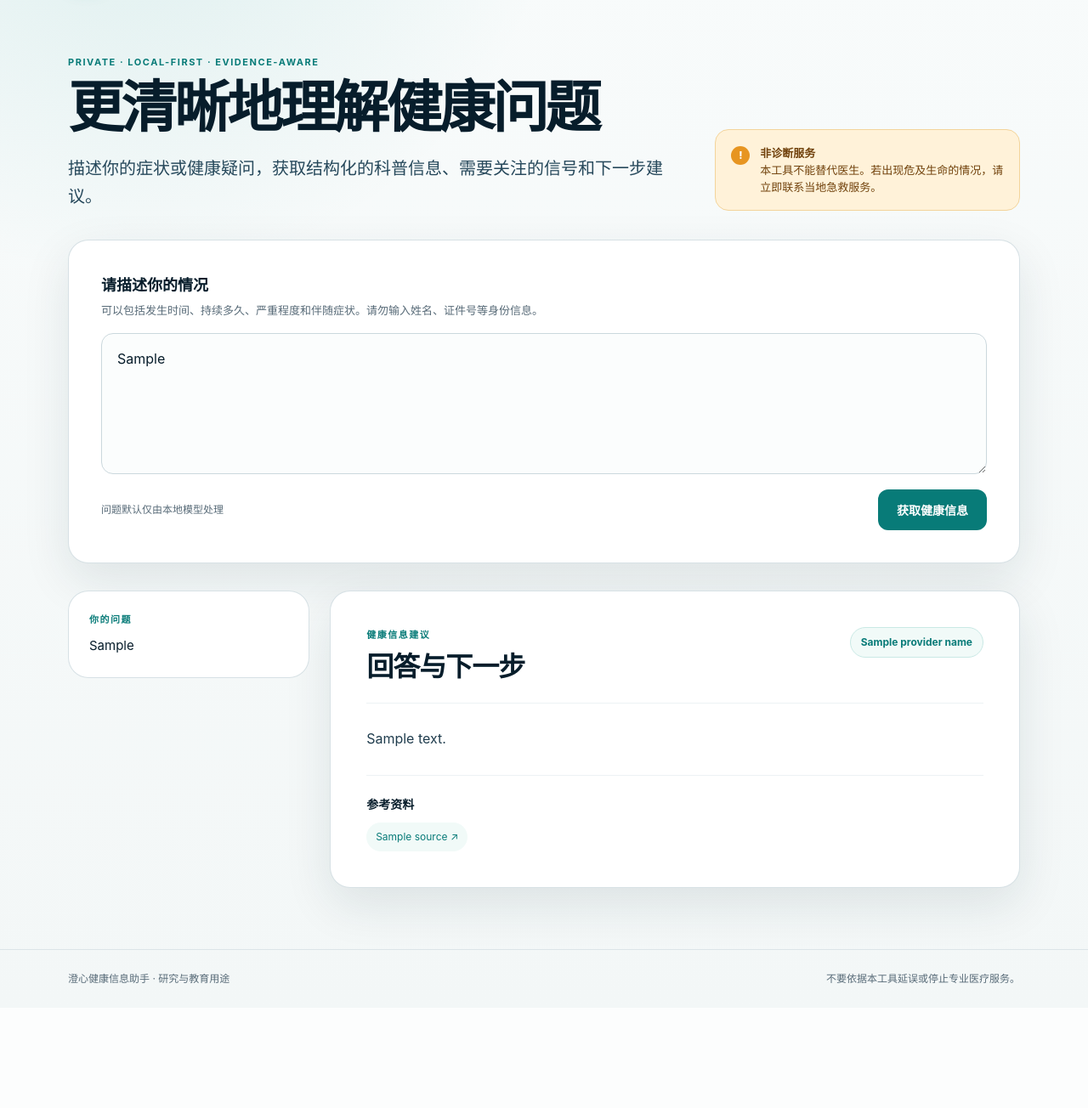
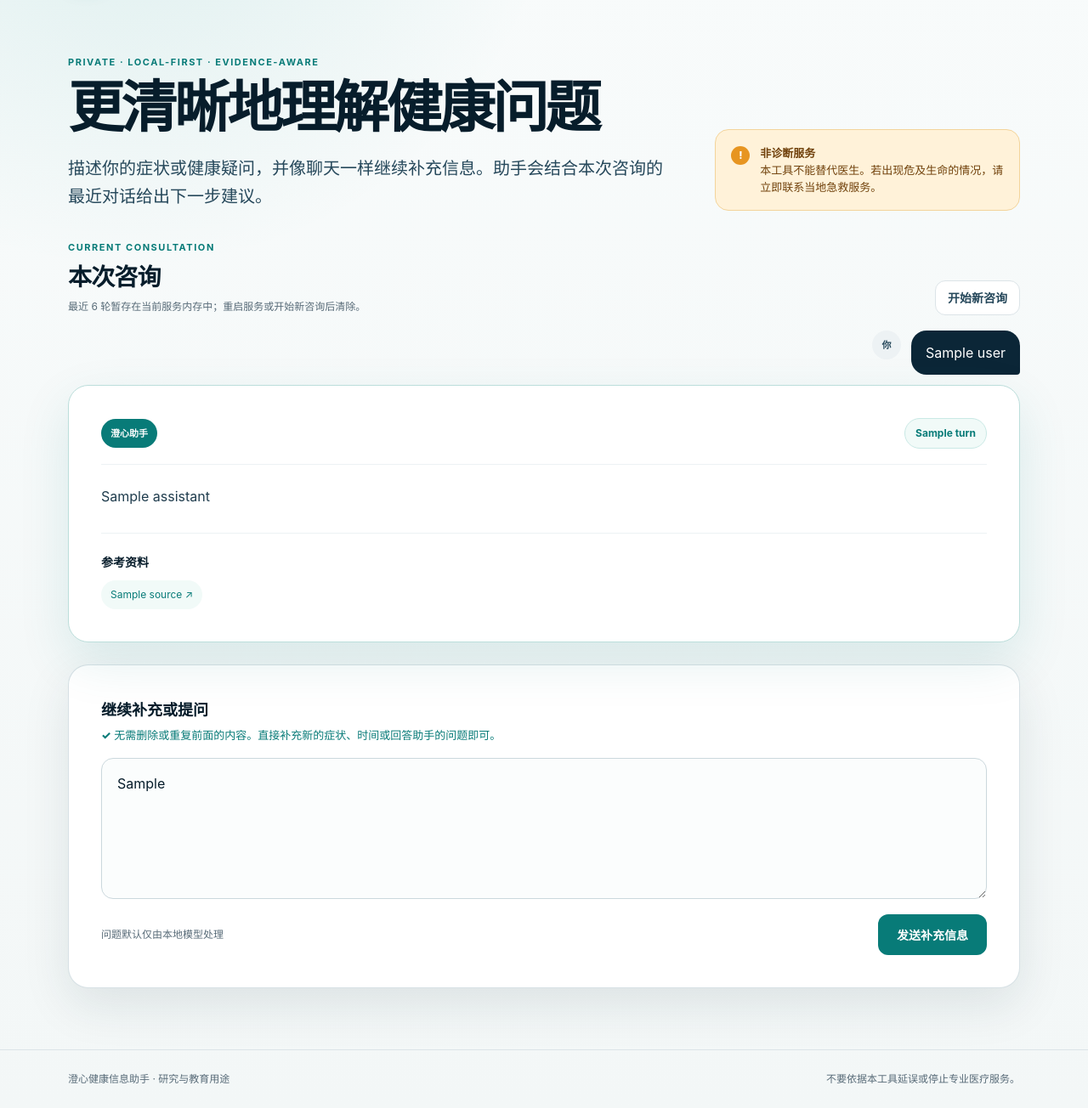
Before and after one commit to phoenix-zhou/GPT2-mcc, a Flask app: template templates/index.html in a window 1280 px wide. Shown: the part 83-1387 px from the top of the page at 85% size. Before the commit the page ends 1240 px from the top, so only its background shows below. Run offline with Flask 3, Linux system fonts and the light colour scheme; the template is opened without the code that fills it: most values are stand-ins (such as "Sample title", 1, 10 or a date in 2020).

Commit message:
Add bounded multi-turn consultations

```diff
--- a/app.py
+++ b/app.py
@@ -3,11 +3,22 @@
 from __future__ import annotations
 
 import logging
+import os
+import secrets
+import uuid
 from collections.abc import Callable
 
 import bleach
 import markdown
-from flask import Flask, current_app, render_template, request
+from flask import (
+    Flask,
+    current_app,
+    redirect,
+    render_template,
+    request,
+    session,
+    url_for,
+)
 from markupsafe import Markup, escape
 
 Predictor = Callable[[str], str]
@@ -67,12 +78,16 @@ def create_app(
     cloud_predictor: Predictor | None = None,
     safety_router=None,
     knowledge_base=None,
+    conversation_store=None,
 ) -> Flask:
     """Create the web application, optionally injecting a test predictor."""
     app = Flask(__name__)
     app.config.from_mapping(
+        SECRET_KEY=os.getenv("GPT2_MCC_SECRET_KEY") or secrets.token_hex(32),
         MAX_INPUT_LENGTH=1000,
         CLOUD_ENHANCEMENT_ENABLED=False,
+        SESSION_COOKIE_HTTPONLY=True,
+        SESSION_COOKIE_SAMESITE="Lax",
     )
     app.config.from_prefixed_env(prefix="GPT2_MCC")
     app.jinja_env.filters["render_markdown"] = render_markdown
@@ -96,23 +111,61 @@ def create_app(
         knowledge_base = LocalKnowledgeBase()
     app.extensions["safety_router"] = safety_router
     app.extensions["knowledge_base"] = knowledge_base
+    if conversation_store is None:
+        try:
+            from .conversation import InMemoryConversationStore
+        except ImportError:
+            from conversation import InMemoryConversationStore
+
+        conversation_store = InMemoryConversationStore()
+    app.extensions["conversation_store"] = conversation_store
+
+    def get_conversation_id() -> str:
+        conversation_id = session.get("conversation_id")
+        if not conversation_id:
+            conversation_id = uuid.uuid4().hex
+            session["conversation_id"] = conversation_id
+        return conversation_id
+
+    def page_context(**extra):
+        conversation_id = get_conversation_id()
+        return {
+            "conversation": current_app.extensions["conversation_store"].get(
+                conversation_id
+            ),
+            **extra,
+        }
 
     @app.get("/")
     def index():
-        return render_template("index.html")
+        return render_template("index.html", **page_context())
+
+    @app.post("/conversation/reset")
+    def reset_conversation():
+        conversation_id = get_conversation_id()
+        current_app.extensions["conversation_store"].clear(conversation_id)
+        session["conversation_id"] = uuid.uuid4().hex
+        return redirect(url_for("index"))
 
     @app.post("/ask")
     def ask():
+        conversation_id = get_conversation_id()
+        conversation_store = current_app.extensions["conversation_store"]
+        history = conversation_store.get(conversation_id)
         user_input = request.form.get("user_input", "").strip()
         if not user_input:
-            return render_template("index.html", error="请输入咨询内容。"), 400
+            return render_template(
+                "index.html", **page_context(error="请输入咨询内容。")
+            ), 400
 
         max_length = int(current_app.config["MAX_INPUT_LENGTH"])
         if len(user_input) > max_length:
             return render_template(
                 "index.html",
-                user_input=user_input,
-                error=f"输入内容不能超过 {max_length} 个字符。",
+                **page_context(
+                    user_input=user_input,
+                    error=f"输入内容不能超过 {max_length} 个字符。",
+                ),
             ), 400
 
         use_cloud = request.form.get("use_cloud") == "on"
@@ -123,19 +176,29 @@ def create_app(
             except ImportError:
                 from safety import EMERGENCY_MESSAGE
 
-            return render_template(
-                "index.html",
-                user_input=user_input,
-                answer=EMERGENCY_MESSAGE,
-                provider_name="紧急风险分流（未调用生成模型）",
-                is_emergency=True,
+            try:
+                from .conversation import ConversationTurn
+            except ImportError:
+                from conversation import ConversationTurn
+
+            conversation_store.append(
+                conversation_id,
+                ConversationTurn(
+                    user=user_input,
+                    assistant=EMERGENCY_MESSAGE,
+                    provider_name="紧急风险分流（未调用生成模型）",
+                    is_emergency=True,
+                ),
             )
+            return render_template("index.html", **page_context())
 
         if use_cloud and not current_app.config["CLOUD_ENHANCEMENT_ENABLED"]:
             return render_template(
                 "index.html",
-                user_input=user_input,
-                error="云端增强未启用，因此没有发送数据或产生 API 费用。",
+                **page_context(
+                    user_input=user_input,
+                    error="云端增强未启用，因此没有发送数据或产生 API 费用。",
+                ),
             ), 403
 
         try:
@@ -143,8 +206,17 @@ def create_app(
         except ImportError:
             from knowledge import augment_with_context
 
-        documents = current_app.extensions["knowledge_base"].search(user_input)
-        model_input = augment_with_context(user_input, documents)
+        retrieval_query = "\n".join(
+            [turn.user for turn in history[-2:]] + [user_input]
+        )
+        documents = current_app.extensions["knowledge_base"].search(retrieval_query)
+        try:
+            from .conversation import ConversationTurn, build_conversation_prompt
+        except ImportError:
+            from conversation import ConversationTurn, build_conversation_prompt
+
+        current_with_references = augment_with_context(user_input, documents)
+        model_input = build_conversation_prompt(history, current_with_references)
         provider_name = "OpenAI GPT" if use_cloud else "本地 Qwen"
         selected_predictor = (
             current_app.extensions["cloud_predictor"]
@@ -158,17 +230,22 @@ def create_app(
             current_app.logger.exception("Model prediction failed")
             return render_template(
                 "index.html",
-                user_input=user_input,
-                error="模型当前不可用，请确认模型权重和运行环境已正确配置。",
+                **page_context(
+                    user_input=user_input,
+                    error="模型当前不可用，请确认模型权重和运行环境已正确配置。",
+                ),
             ), 503
 
-        return render_template(
-            "index.html",
-            user_input=user_input,
-            answer=answer,
-            provider_name=provider_name,
-            sources=documents,
+        conversation_store.append(
+            conversation_id,
+            ConversationTurn(
+                user=user_input,
+                assistant=answer,
+                provider_name=provider_name,
+                sources=tuple(documents),
+            ),
         )
+        return render_template("index.html", **page_context())
 
     @app.get("/health")
     def health():
--- a/static/app.js
+++ b/static/app.js
@@ -9,3 +9,8 @@ if (form && submitButton) {
         if (label) label.textContent = "正在生成，请稍候…";
     });
 }
+
+const latestTurn = document.querySelector(".latest-turn");
+if (latestTurn) {
+    latestTurn.scrollIntoView({ behavior: "smooth", block: "start" });
+}
--- a/static/styles.css
+++ b/static/styles.css
@@ -80,13 +80,14 @@ h1 { font-size: clamp(38px, 5.5vw, 66px); letter-spacing: -0.055em; line-height:
 .safety-note p { color: #71420c; font-size: 13px; line-height: 1.55; margin: 0; }
 .safety-icon { align-items: center; background: #e79521; border-radius: 50%; color: white; display: inline-flex; flex: 0 0 auto; font-size: 12px; font-weight: 800; height: 22px; justify-content: center; margin-top: 2px; width: 22px; }
 
-.consultation-card, .answer-card, .question-card, .message {
+.consultation-card, .assistant-message, .message {
     background: var(--white);
     border: 1px solid rgba(211, 222, 227, 0.9);
     border-radius: var(--radius-lg);
     box-shadow: var(--shadow);
 }
 .consultation-card { padding: clamp(24px, 4vw, 38px); }
+.follow-up-card { margin-top: 26px; }
 .field-label { display: block; font-size: 18px; font-weight: 720; margin-bottom: 4px; }
 .field-help { color: var(--slate-600); font-size: 13px; margin: 0 0 16px; }
 textarea {
@@ -130,6 +131,8 @@ button {
 }
 button:hover { background: #066c69; box-shadow: 0 10px 22px rgba(8, 123, 120, 0.2); transform: translateY(-1px); }
 button:disabled { cursor: wait; opacity: 0.76; transform: none; }
+.secondary-button { background: white; border: 1px solid var(--slate-200); color: var(--navy-700); min-height: 40px; padding: 8px 14px; }
+.secondary-button:hover { background: var(--teal-50); border-color: #b9ded9; box-shadow: none; color: var(--teal-700); }
 .spinner { animation: spin 800ms linear infinite; border: 2px solid rgba(255, 255, 255, 0.35); border-radius: 50%; border-top-color: white; display: none; height: 16px; width: 16px; }
 .is-loading .spinner { display: inline-block; }
 @keyframes spin { to { transform: rotate(360deg); } }
@@ -138,12 +141,21 @@ button:disabled { cursor: wait; opacity: 0.76; transform: none; }
 .message p { margin: 4px 0 0; }
 .error-message { background: #fff8f7; border-color: #f3c5c1; color: var(--red-700); }
 
-.result-grid { align-items: start; display: grid; gap: 24px; grid-template-columns: minmax(210px, 0.7fr) minmax(0, 2fr); margin-top: 32px; }
-.question-card { box-shadow: none; padding: 24px; position: sticky; top: 106px; }
-.question-card > p:last-child { font-size: 15px; margin: 0; overflow-wrap: anywhere; }
-.answer-card { padding: clamp(26px, 4vw, 42px); }
-.answer-header { align-items: flex-start; border-bottom: 1px solid var(--slate-100); display: flex; justify-content: space-between; gap: 20px; margin-bottom: 28px; padding-bottom: 22px; }
-.answer-header h2 { font-size: clamp(24px, 3vw, 32px); letter-spacing: -0.03em; line-height: 1.2; margin: 0; }
+.memory-help { color: var(--teal-700); }
+.memory-help span { font-weight: 800; }
+.conversation-section { margin-top: 34px; }
+.conversation-heading { align-items: end; display: flex; justify-content: space-between; gap: 20px; margin-bottom: 18px; }
+.conversation-heading h2 { font-size: 28px; letter-spacing: -0.03em; line-height: 1.2; margin: 0; }
+.retention-note { color: var(--slate-600); font-size: 12px; margin: 7px 0 0; }
+.conversation-list { display: grid; gap: 24px; }
+.conversation-turn { display: grid; gap: 12px; }
+.user-message { align-items: flex-start; display: flex; gap: 12px; justify-self: end; max-width: min(78%, 720px); }
+.user-message p { background: var(--navy-900); border-radius: 18px 18px 4px 18px; color: white; margin: 0; overflow-wrap: anywhere; padding: 13px 17px; }
+.message-label { align-items: center; background: var(--slate-100); border-radius: 50%; color: var(--navy-700); display: inline-flex; flex: 0 0 auto; font-size: 11px; font-weight: 750; height: 34px; justify-content: center; width: 34px; }
+.assistant-label { background: var(--teal-700); color: white; width: auto; border-radius: 999px; padding-inline: 11px; }
+.assistant-message { padding: clamp(24px, 4vw, 38px); }
+.assistant-meta { align-items: center; border-bottom: 1px solid var(--slate-100); display: flex; justify-content: space-between; gap: 16px; margin-bottom: 24px; padding-bottom: 18px; }
+.latest-turn .assistant-message { border-color: #bcdedb; box-shadow: 0 22px 60px rgba(8, 123, 120, 0.12); }
 
 .markdown-body { color: #203d4e; font-size: 16px; overflow-wrap: anywhere; }
 .markdown-body > :first-child { margin-top: 0; }
@@ -175,11 +187,14 @@ button:disabled { cursor: wait; opacity: 0.76; transform: none; }
     .header-inner { min-height: 70px; }
     .privacy-badge { display: none; }
     .page-shell { padding-block: 40px 52px; }
-    .hero, .result-grid { grid-template-columns: 1fr; }
+    .hero { grid-template-columns: 1fr; }
     .hero { gap: 24px; }
-    .form-footer, .answer-header, .site-footer .container { align-items: stretch; flex-direction: column; }
+    .form-footer, .site-footer .container { align-items: stretch; flex-direction: column; }
     button { width: 100%; }
-    .question-card { position: static; }
+    .conversation-heading { align-items: stretch; flex-direction: column; }
+    .conversation-heading form { align-self: flex-start; }
+    .secondary-button { width: auto; }
+    .user-message { max-width: 92%; }
     .provider-badge { align-self: flex-start; }
 }
 
--- a/templates/index.html
+++ b/templates/index.html
@@ -28,7 +28,7 @@
             <div>
                 <p class="eyebrow">PRIVATE · LOCAL-FIRST · EVIDENCE-AWARE</p>
                 <h1 id="page-title">更清晰地理解健康问题</h1>
-                <p class="hero-copy">描述你的症状或健康疑问，获取结构化的科普信息、需要关注的信号和下一步建议。</p>
+                <p class="hero-copy">描述你的症状或健康疑问，并像聊天一样继续补充信息。助手会结合本次咨询的最近对话给出下一步建议。</p>
             </div>
             <div class="safety-note" role="note">
                 <span class="safety-icon" aria-hidden="true">!</span>
@@ -36,11 +36,60 @@
             </div>
         </section>
 
-        <section class="consultation-card" aria-label="健康问题输入">
+        {% if conversation %}
+            <section class="conversation-section" aria-labelledby="conversation-title">
+                <div class="conversation-heading">
+                    <div>
+                        <p class="section-kicker">CURRENT CONSULTATION</p>
+                        <h2 id="conversation-title">本次咨询</h2>
+                        <p class="retention-note">最近 6 轮暂存在当前服务内存中；重启服务或开始新咨询后清除。</p>
+                    </div>
+                    <form action="{{ url_for('reset_conversation') }}" method="post">
+                        <button class="secondary-button" type="submit">开始新咨询</button>
+                    </form>
+                </div>
+
+                <div class="conversation-list">
+                    {% for turn in conversation %}
+                        <article class="conversation-turn{% if loop.last %} latest-turn{% endif %}">
+                            <div class="user-message">
+                                <span class="message-label">你</span>
+                                <p>{{ turn.user }}</p>
+                            </div>
+                            <div class="assistant-message{% if turn.is_emergency %} emergency-answer{% endif %}">
+                                <div class="assistant-meta">
+                                    <span class="message-label assistant-label">澄心助手</span>
+                                    <span class="provider-badge">{{ turn.provider_name }}</span>
+                                </div>
+                                <div class="markdown-body{% if turn.is_emergency %} alert-content{% endif %}"{% if turn.is_emergency %} role="alert"{% endif %}>
+                                    {{ turn.assistant | render_markdown }}
+                                </div>
+                                {% if turn.sources %}
+                                    <div class="sources">
+                                        <h3>参考资料</h3>
+                                        <ul>
+                                            {% for source in turn.sources %}
+                                                <li><a href="{{ source.source_url }}" target="_blank" rel="noopener noreferrer">{{ source.title }} <span aria-hidden="true">↗</span></a></li>
+                                            {% endfor %}
+                                        </ul>
+                                    </div>
+                                {% endif %}
+                            </div>
+                        </article>
+                    {% endfor %}
+                </div>
+            </section>
+        {% endif %}
+
+        <section class="consultation-card{% if conversation %} follow-up-card{% endif %}" aria-label="健康问题输入">
             <form id="consultation-form" action="{{ url_for('ask') }}" method="post">
-                <label class="field-label" for="user_input">请描述你的情况</label>
-                <p id="input-help" class="field-help">可以包括发生时间、持续多久、严重程度和伴随症状。请勿输入姓名、证件号等身份信息。</p>
-                <textarea id="user_input" name="user_input" rows="5" maxlength="1000" aria-describedby="input-help" placeholder="例如：晚饭后开始恶心并呕吐一次，没有发热，应该注意什么？" required>{{ user_input or '' }}</textarea>
+                <label class="field-label" for="user_input">{{ '继续补充或提问' if conversation else '请描述你的情况' }}</label>
+                {% if conversation %}
+                    <p id="input-help" class="field-help memory-help"><span aria-hidden="true">✓</span> 无需删除或重复前面的内容。直接补充新的症状、时间或回答助手的问题即可。</p>
+                {% else %}
+                    <p id="input-help" class="field-help">可以包括发生时间、持续多久、严重程度和伴随症状。请勿输入姓名、证件号等身份信息。</p>
+                {% endif %}
+                <textarea id="user_input" name="user_input" rows="5" maxlength="1000" aria-describedby="input-help" placeholder="{{ '例如：已经持续两天，每天大约五次，没有发热。' if conversation else '例如：晚饭后开始恶心并呕吐一次，没有发热，应该注意什么？' }}" required>{{ user_input or '' }}</textarea>
 
                 <div class="form-footer">
                     {% if config.CLOUD_ENHANCEMENT_ENABLED %}
@@ -52,7 +101,7 @@
                         <span class="local-note">问题默认仅由本地模型处理</span>
                     {% endif %}
                     <button id="submit-button" type="submit">
-                        <span class="button-label">获取健康信息</span>
+                        <span class="button-label">{{ '发送补充信息' if conversation else '获取健康信息' }}</span>
                         <span class="spinner" aria-hidden="true"></span>
                     </button>
                 </div>
@@ -66,39 +115,6 @@
             </section>
         {% endif %}
 
-        {% if user_input and answer %}
-            <section class="result-grid" aria-label="回答结果">
-                <aside class="question-card">
-                    <p class="section-kicker">你的问题</p>
-                    <p>{{ user_input }}</p>
-                </aside>
-
-                <article class="answer-card{% if is_emergency %} emergency-answer{% endif %}">
-                    <div class="answer-header">
-                        <div>
-                            <p class="section-kicker">健康信息建议</p>
-                            <h2>回答与下一步</h2>
-                        </div>
-                        {% if provider_name %}<span class="provider-badge">{{ provider_name }}</span>{% endif %}
-                    </div>
-
-                    <div class="markdown-body{% if is_emergency %} alert-content{% endif %}"{% if is_emergency %} role="alert"{% endif %}>
-                        {{ answer | render_markdown }}
-                    </div>
-
-                    {% if sources %}
-                        <div class="sources">
-                            <h3>参考资料</h3>
-                            <ul>
-                                {% for source in sources %}
-                                    <li><a href="{{ source.source_url }}" target="_blank" rel="noopener noreferrer">{{ source.title }} <span aria-hidden="true">↗</span></a></li>
-                                {% endfor %}
-                            </ul>
-                        </div>
-                    {% endif %}
-                </article>
-            </section>
-        {% endif %}
     </main>
 
     <footer class="site-footer">
```
Also changed, not shown: README.zh-CN.md (+14 -1 lines), conversation.py (added, +70 -0 lines), tests/test_app.py (+69 -0 lines), tests/test_conversation.py (added, +51 -0 lines), README.md.
